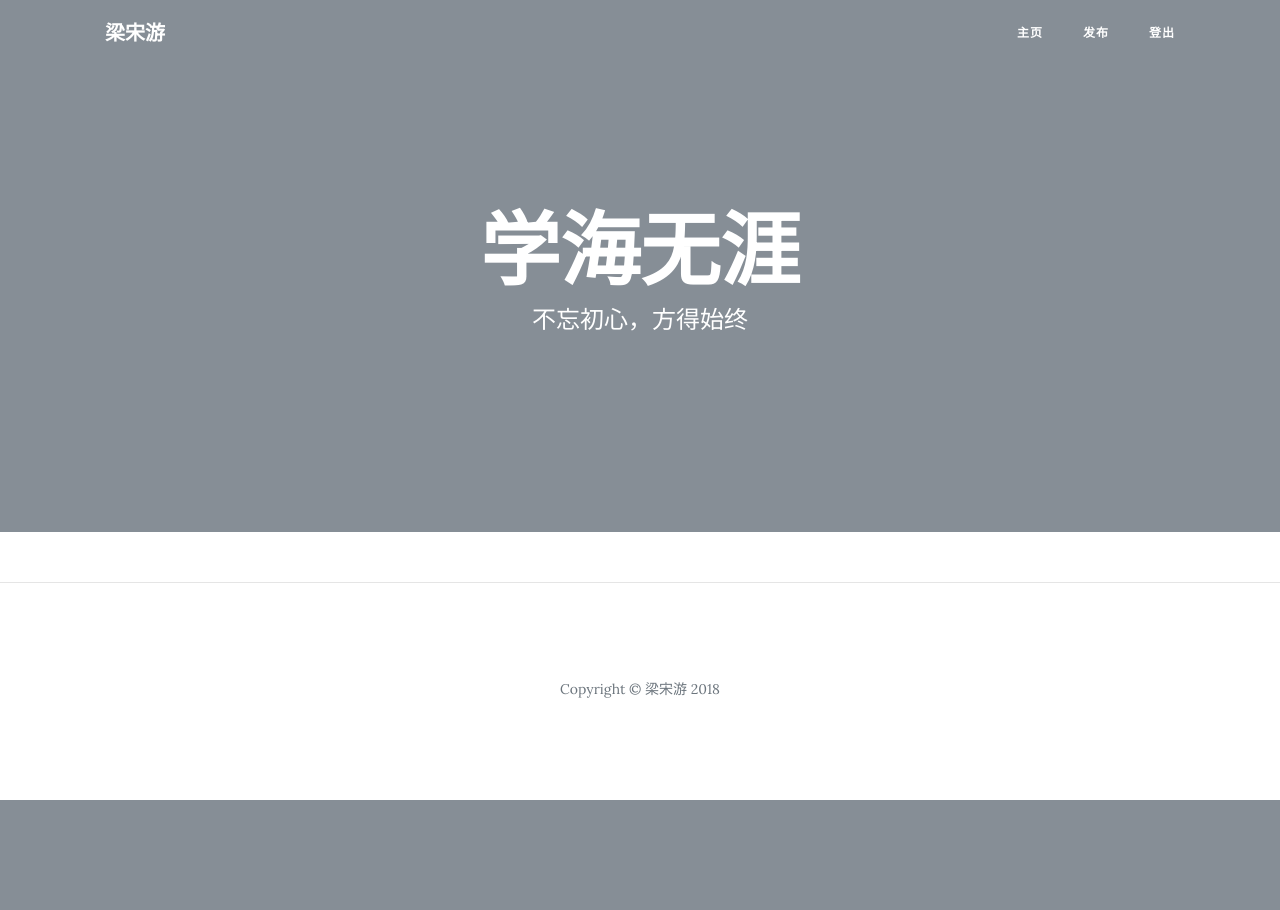
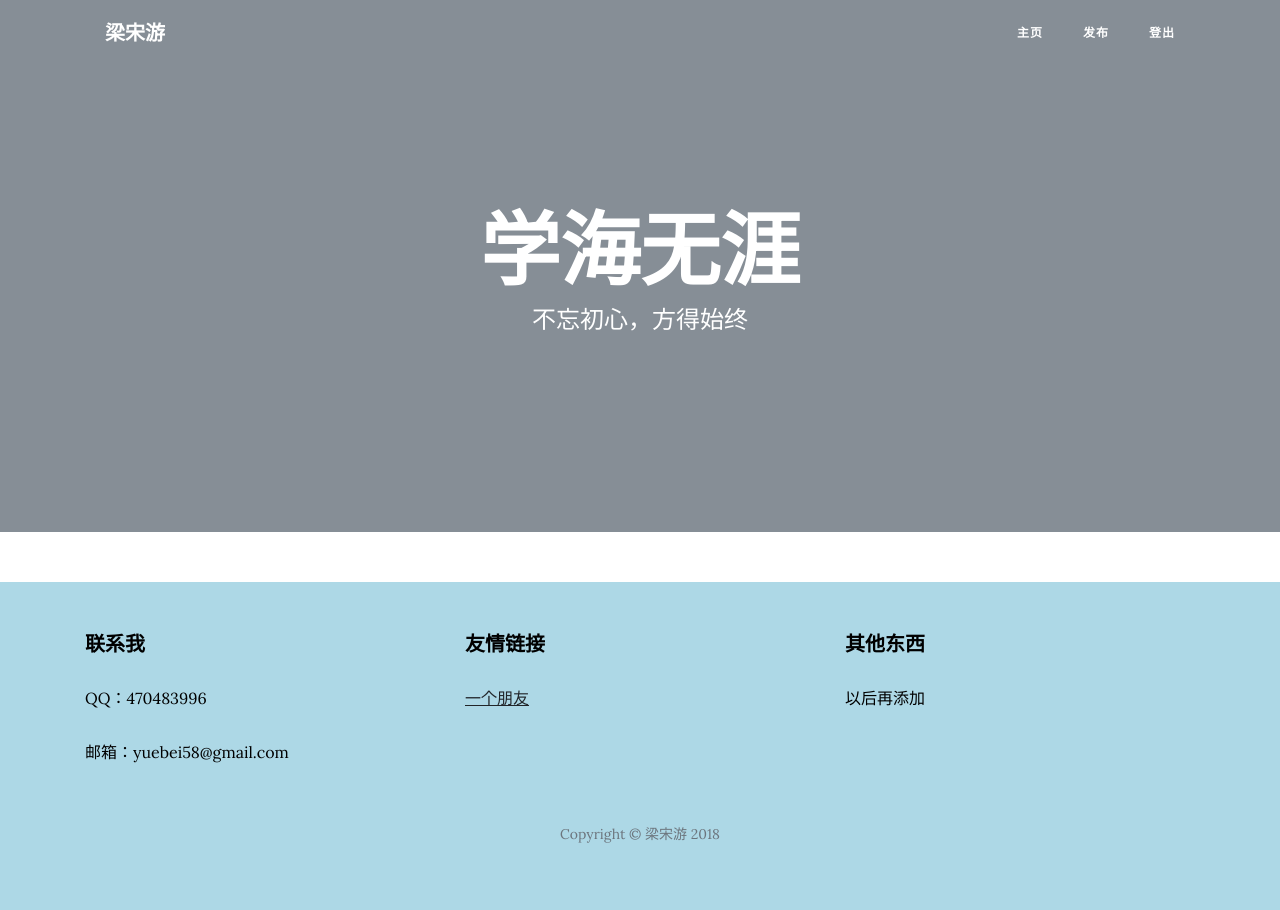
Before and after one commit to liangsongyou/my-first-blog, a Django app: page /drafts/ in a window 1280 px wide. Before the commit the page ends 800 px from the top, so only its background shows below. Run offline with Django 3.2, Linux system fonts and the light colour scheme; the visitor is signed in with stand-in values (Sample User, id 1); data that the repository does not hold is empty; some libraries are stand-ins or nearby versions.

Commit message:
add frindlinks

```diff
--- a/blog/templates/blog/base.html
+++ b/blog/templates/blog/base.html
@@ -98,11 +98,26 @@
     {% endblock content %}
 
 
-    <hr>
+
 
     <!-- Footer -->
-    <footer>
-      <div class="container">
+    <footer style="background-color:lightblue;color:black;font-size:80%;">
+      <div class="container" >
+        <div class="row">
+          <div class="col-sm" >
+            <h5>联系我</h5>
+            <p>QQ：470483996</p>
+            <p>邮箱：yuebei58@gmail.com</p>
+          </div>
+          <div class="col-sm">
+            <h5>友情链接</h5>
+            <p><a href="#">一个朋友</a></p>
+          </div>
+          <div class="col-sm">
+            <h5>其他东西</h5>
+            <p>以后再添加</p>
+          </div>
+        </div>
         <div class="row">
           <div class="col-lg-8 col-md-10 mx-auto">
 
```
